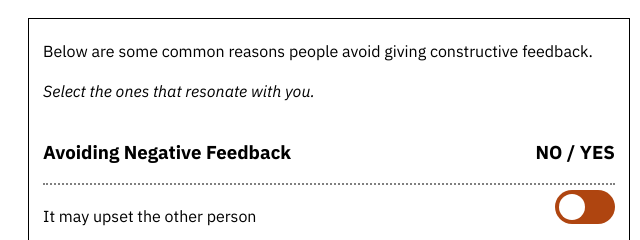
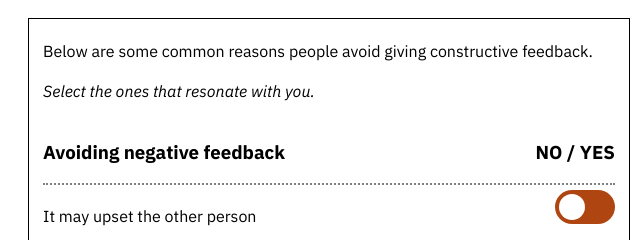
Before and after one commit to rhAIMcham/Giving-and-Receiving-Feedback, a plain HTML site: page Reasons_To_Not_Give_Feedback.html in a window 1280 px wide. Shown: the top 240 px of the page, 0-640 px from the left. Drawn offline with Linux system fonts and the light colour scheme.

Commit message:
edit title case

```diff
--- a/Reasons_To_Not_Give_Feedback.html
+++ b/Reasons_To_Not_Give_Feedback.html
@@ -184,7 +184,7 @@ button:hover {
   <legend style="display:none;"></legend>
    <div class="formContainer">
     <div class="checkContainer">
-        <h3>Avoiding Negative Feedback</h3><h3 class="floaty">NO / YES</h3>
+        <h3>Avoiding negative feedback</h3><h3 class="floaty">NO / YES</h3>
     </div>
   <!--Check 1-->
      <div class="checkContainer">
```
